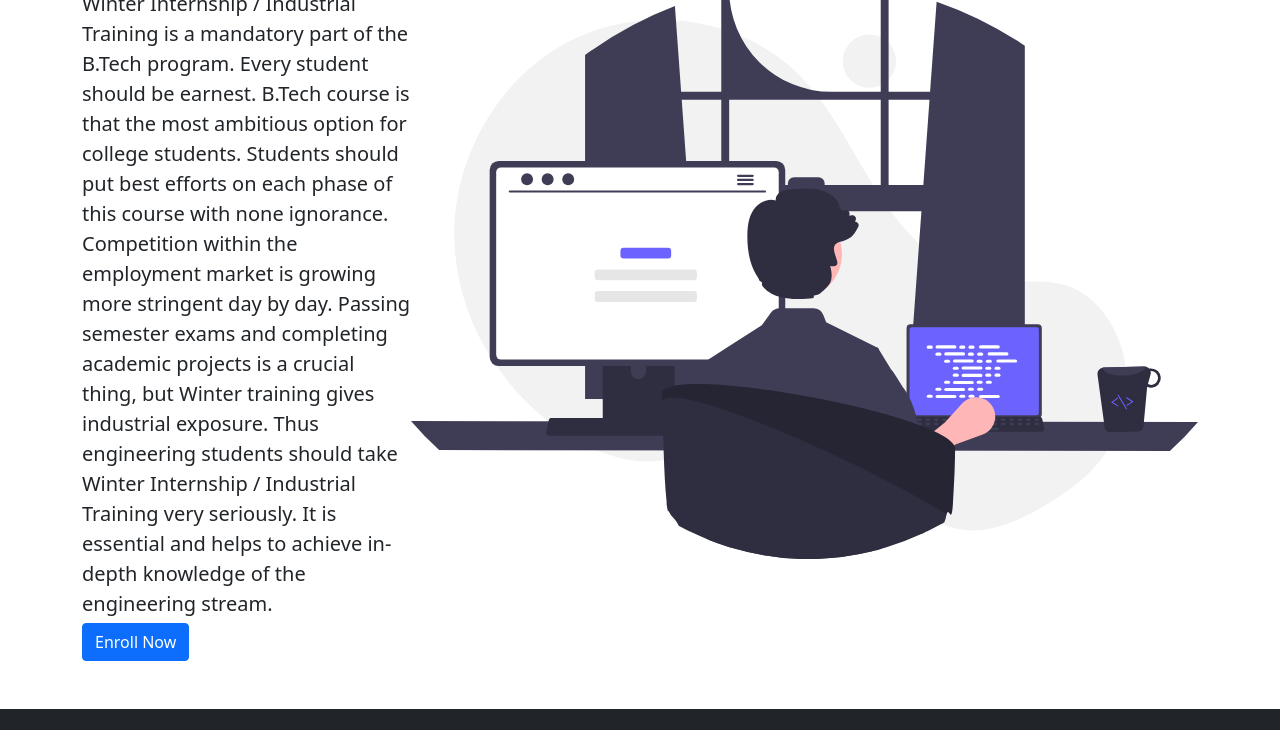
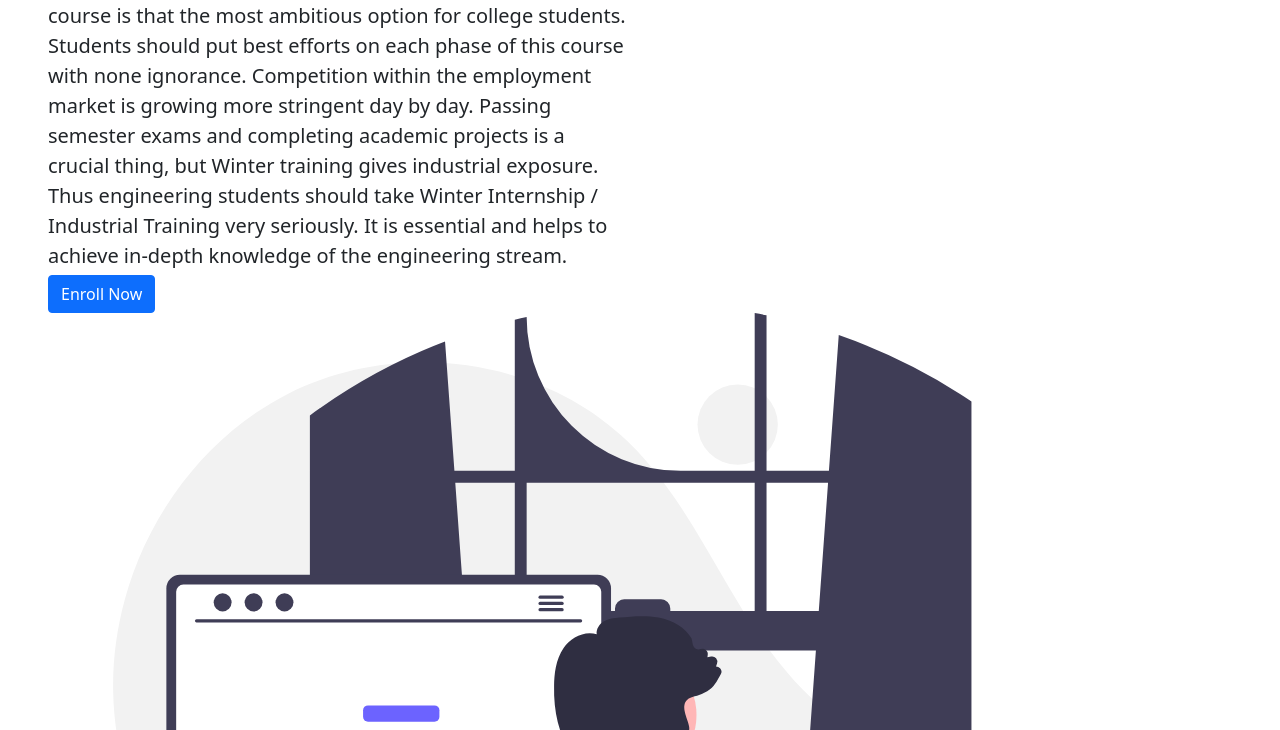
Before and after one commit to kajal202/WITLayoutPage, a plain HTML site: page index.html in a window 1280 px wide. Shown: the part 163-893 px from the top of the page. Drawn offline with nearby package versions, Linux system fonts and the light colour scheme.

Commit message:
Update index.html

```diff
--- a/index.html
+++ b/index.html
@@ -32,11 +32,10 @@
         </div>
       </nav>
 
-
+   <section>
     <section class="p-5 ">
-        <div class="container ">
-            <div class="d-flex align-items-center justify-content-between ">
-                <div class="align-items-center justify-content-center ">
+        <div class="row align-items-center justify-content-between">
+                <div class="col-md-6 align-items-center justify-content-center ">
                     <h1> Winter Industrial Training</h1>
                     <p class="lead my-1 ">Winter Internship / Industrial Training is a mandatory part of the B.Tech program. Every student should be earnest. B.Tech course is that the most ambitious option for college students. Students should put best efforts on each phase
                         of this course with none ignorance. Competition within the employment market is growing more stringent day by day. Passing semester exams and completing academic projects is a crucial thing, but Winter training gives industrial
@@ -45,8 +44,8 @@
                             Enroll Now</button>
                 </div>
                 <img src="introIMG.svg" alt="intro pic " class="intro-img w-20 d-none d-sm-block img-fluid">
-            </div>
         </div>
+
 
         <div class="modal fade" id="EnrollModal">
             <div class="modal-dialog">
@@ -84,6 +83,7 @@
 
         </div>
     </section>
+   </section>
 
 
     <section class="py-4 px-5 bg-dark text-light ">
```
